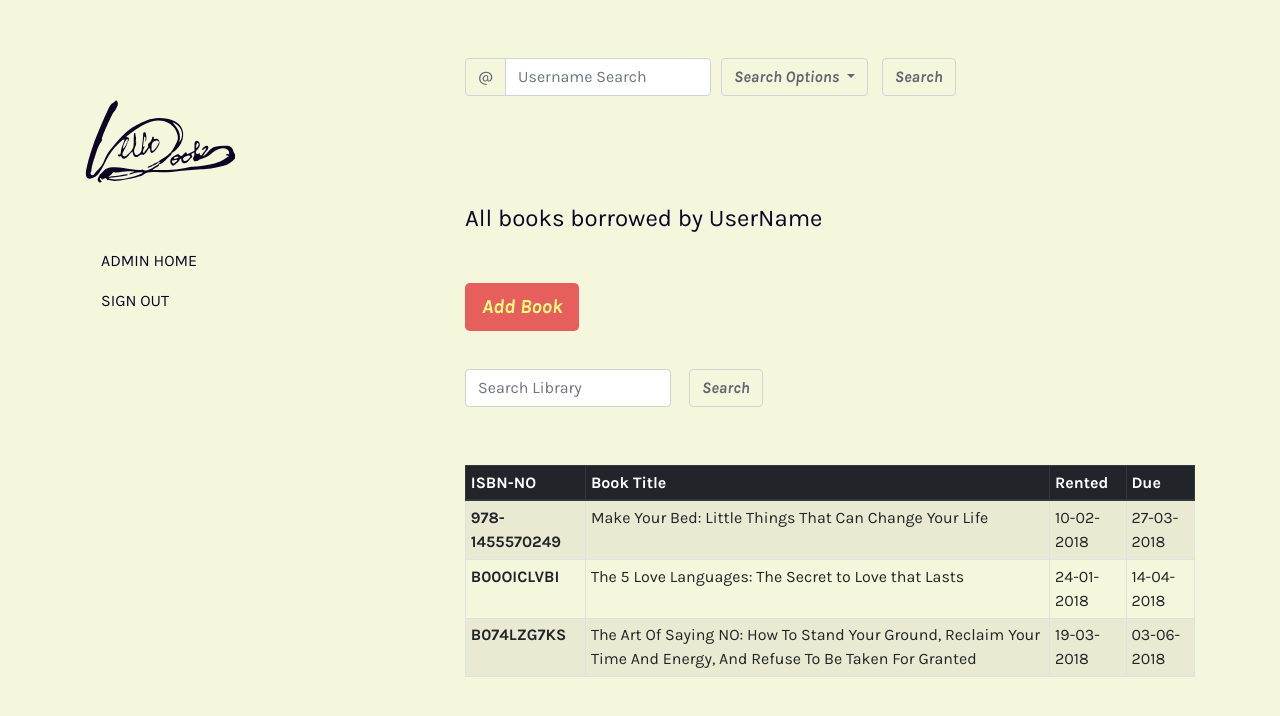
After one commit to Nerldy/hello-books, a Flask app: page /admin/search/userborrowed in a window 1280 px wide. The commit adds this page. Shown: the top 716 px of the page. Run offline with Flask 2, Linux system fonts and the light colour scheme; some libraries are stand-ins or nearby versions.

Commit message:
Added admin search result html page for borrowed books

```diff
--- /dev/null
+++ b/templates/admin-user-borrowed-results.html
@@ -0,0 +1,82 @@
+{% extends 'base-admin.html' %}
+
+{% block main %}
+
+    <!--Search User Navbar-->
+    <nav class="navbar">
+        <form class="form-inline">
+            <div class="input-group">
+                <div class="input-group-prepend">
+                    <span class="input-group-text" id="basic-addon1">@</span>
+                </div>
+                <input
+                        type="text" class="form-control" placeholder="Username Search" aria-label="Username"
+                        aria-describedby="basic-addon1">
+            </div>
+
+            <div class="dropdown">
+                <button
+                        class="btn btn-secondary dropdown-toggle" type="button" id="dropdownMenuButton"
+                        data-toggle="dropdown" aria-haspopup="true" aria-expanded="false">
+                    Search Options
+                </button>
+                <button class="btn btn-outline-success my-2 my-sm-0" type="submit">Search</button>
+
+
+                <div class="dropdown-menu" aria-labelledby="dropdownMenuButton">
+                    <a class="dropdown-item" href="#">Find all books yet to be returned</a>
+                    <a class="dropdown-item" href="#">Find all borrowed books</a>
+                </div>
+            </div>
+        </form>
+    </nav>
+
+    <h1 style="font-size: 1.5em">All books borrowed by UserName</h1>
+
+    <!--Add Book Modal Form-->
+    {% include 'modal-add-book.html' %}
+
+    <!--Search Library Navbar-->
+    <nav class="navbar" id="searchLibraryNav">
+        <form class="form-inline">
+            <input class="form-control mr-sm-2" type="search" placeholder="Search Library" aria-label="Search">
+            <button class="btn btn-outline-success my-2 my-sm-0" type="submit" id="searchLibraryButton">Search</button>
+        </form>
+    </nav>
+
+    <!--Admin Search Results Table-->
+    <table class="table table-sm table-striped table-bordered">
+        <thead class="thead-dark">
+        <tr>
+            <th scope="col">ISBN-NO</th>
+            <th scope="col">Book Title</th>
+            <th scope="col">Rented</th>
+            <th scope="col">Due</th>
+        </tr>
+        </thead>
+        <tbody>
+        <tr>
+            <th scope="row">978-1455570249</th>
+            <td>Make Your Bed: Little Things That Can Change Your Life</td>
+            <td>10-02-2018</td>
+            <td>27-03-2018</td>
+        </tr>
+        <tr>
+            <th scope="row">B00OICLVBI</th>
+            <td>The 5 Love Languages: The Secret to Love that Lasts</td>
+            <td>24-01-2018</td>
+            <td>14-04-2018</td>
+        </tr>
+        <tr>
+            <th scope="row">B074LZG7KS</th>
+            <td>The Art Of Saying NO: How To Stand Your Ground, Reclaim Your Time And Energy, And Refuse To Be Taken For
+                Granted
+            </td>
+            <td>19-03-2018</td>
+            <td>03-06-2018</td>
+        </tr>
+        </tbody>
+    </table>
+
+
+{% endblock %}
```
Also changed, not shown: static/css/admin.css (line endings or trailing spaces).
